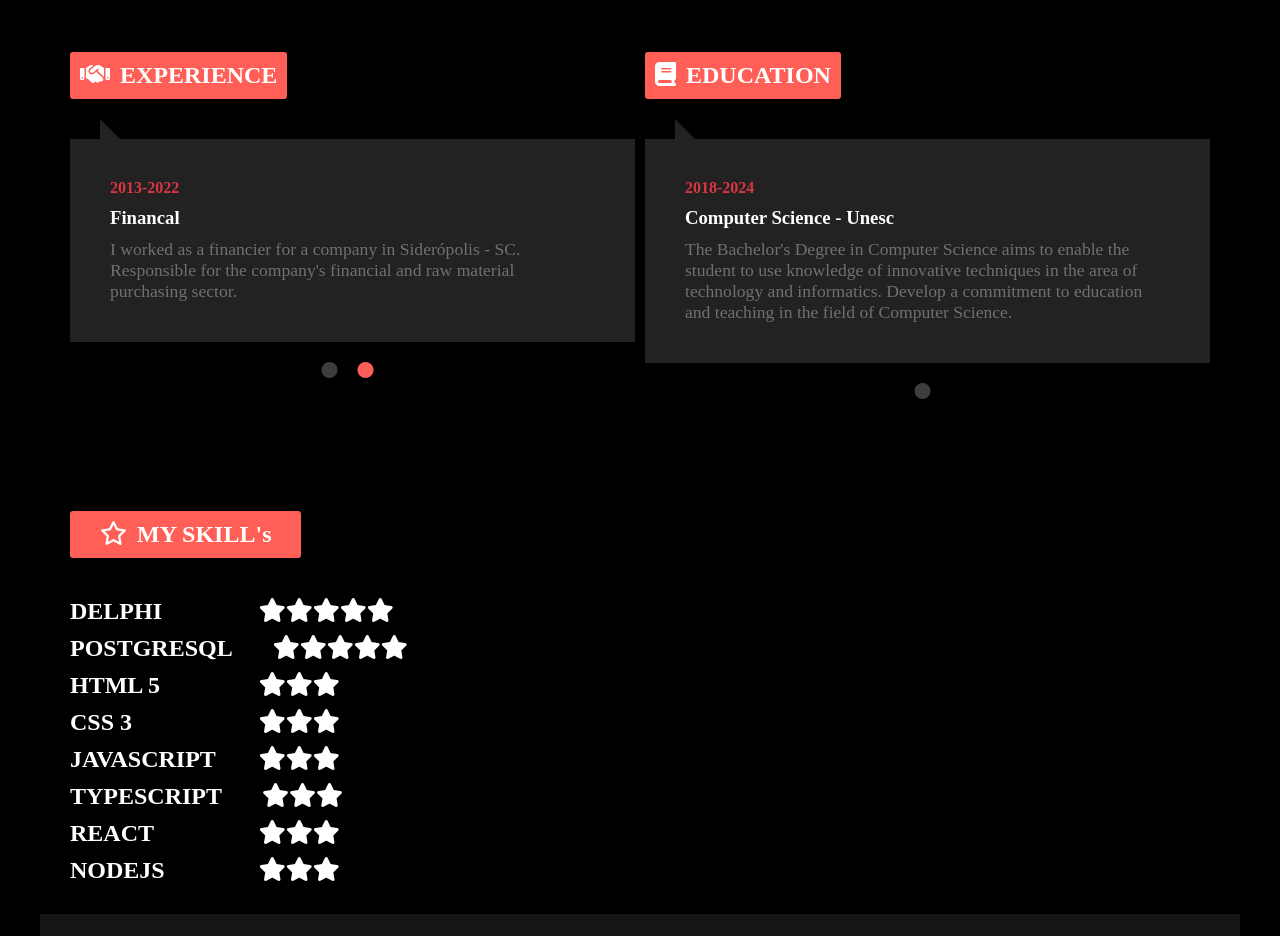
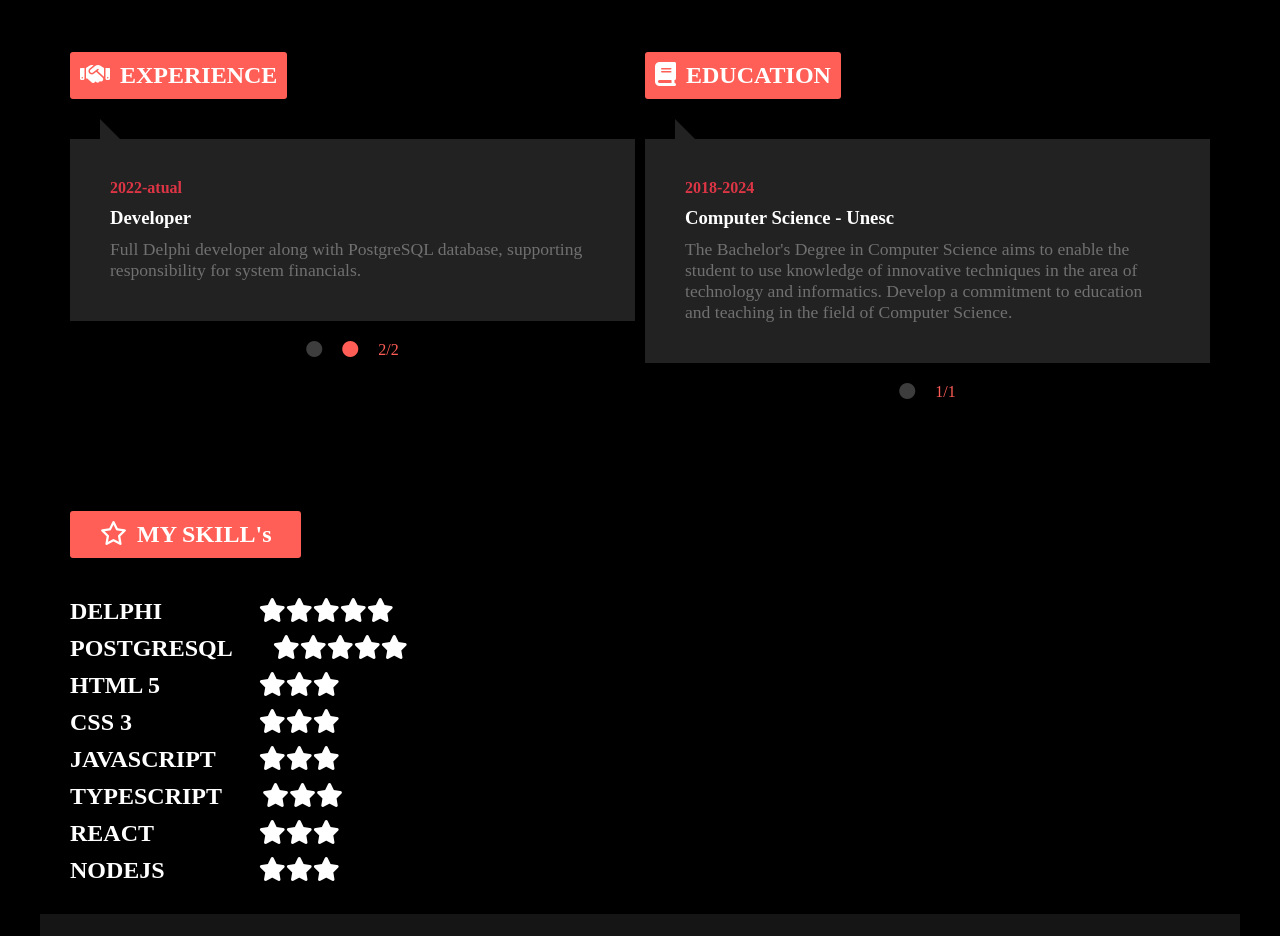
Before and after one commit to LuizFelipeBotiniSilvestro/-myPortfolio, a plain HTML site: page index.html in a window 1280 px wide. Shown: the part 2300-3236 px from the top of the page. Drawn offline with Linux system fonts and the light colour scheme.

Commit message:
made adjustments

```diff
--- a/index.html
+++ b/index.html
@@ -100,7 +100,7 @@
     </div>
     <div class="resume-generica">
       <h2 class="experience"><i class="fa-solid fa-handshake"></i>EXPERIENCE</h2>
-      <div class="experience-content">
+      <div class="experience-content" id="experience-carousel">
         <div>
           <span>2013-2022</span>
           <h3>Financal</h3>
@@ -111,9 +111,11 @@
           <h3>Developer</h3>
           <p>Full Delphi developer along with PostgreSQL database, supporting responsibility for system financials.</p>
         </div>
-        <ul>
+        <ul class="experience-navigation">
           <li><i class="fa-sharp fa-solid fa-circle"></i></li>
           <li><i class="fa-sharp fa-solid fa-circle"></i></li>
+          <!-- Span para mostrar o identificador -->
+          <span id="experience-identifier">1/2</span>
         </ul>
       </div>
       <h2 class="education"><i class="fa-solid fa-book"></i>EDUCATION</h2>
@@ -125,6 +127,7 @@
         </div>
         <ul>
           <li><i class="fa-sharp fa-solid fa-circle"></i></li>
+          <span id="education-identifier">1/1</span>
         </ul>
       </div>
     </div>
--- a/script.js
+++ b/script.js
@@ -142,6 +142,35 @@ images.forEach(image => {
   });
 });
 
+// Função para avançar para a próxima experiência
+function nextExperience() {
+  const experienceContainer = document.getElementById("experience-carousel");
+  const experiences         = experienceContainer.querySelectorAll("div");
+  const currentExperience  = experienceContainer.querySelector(".active");
+
+  // Encontra o índice da experiência atual
+  const currentIndex = Array.from(experiences).indexOf(currentExperience);
+
+  // Remove a classe 'active' da experiência atual
+  currentExperience.classList.remove("active");
+
+  // Calcula o índice da próxima experiência, considerando um loop
+  const nextIndex = (currentIndex + 1) % experiences.length;
+
+  // Adiciona a classe 'active' à próxima experiência
+  experiences[nextIndex].classList.add("active");
+
+  // Atualiza o identificador da experiência
+  const experienceIdentifier = document.getElementById("experience-identifier");
+  experienceIdentifier.textContent = `${nextIndex + 1}/${experiences.length}`;
+}
+
+// Função para iniciar a transição automática
+function startExperienceCarousel() {
+  // Inicia a transição automaticamente a cada 5 segundos
+  setInterval(nextExperience, 3000);
+}
+
 closeButton.addEventListener('click', () => {
   overlay.style.display = 'none';
 });
@@ -151,3 +180,4 @@ activateLyrics(title);
 menuMobol();
 aboutMe();
 projectsSection();
+startExperienceCarousel();
```
